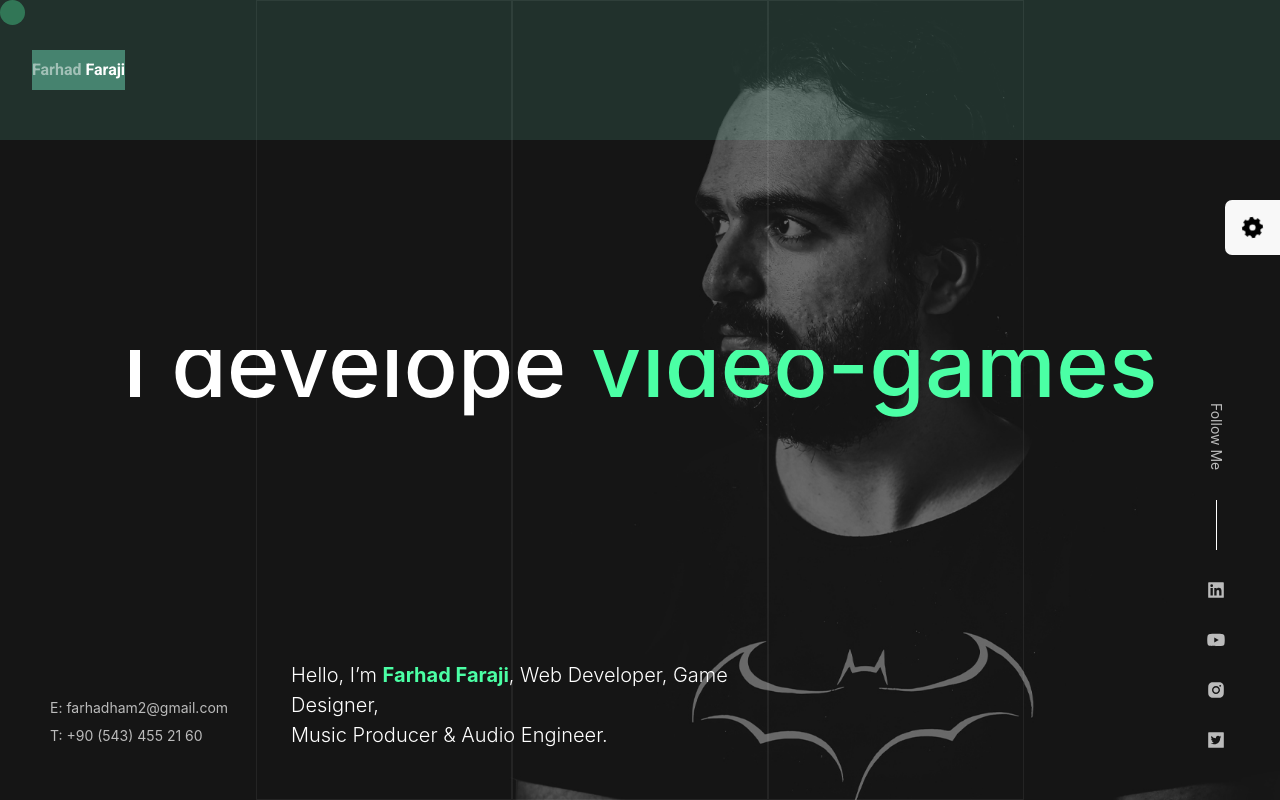
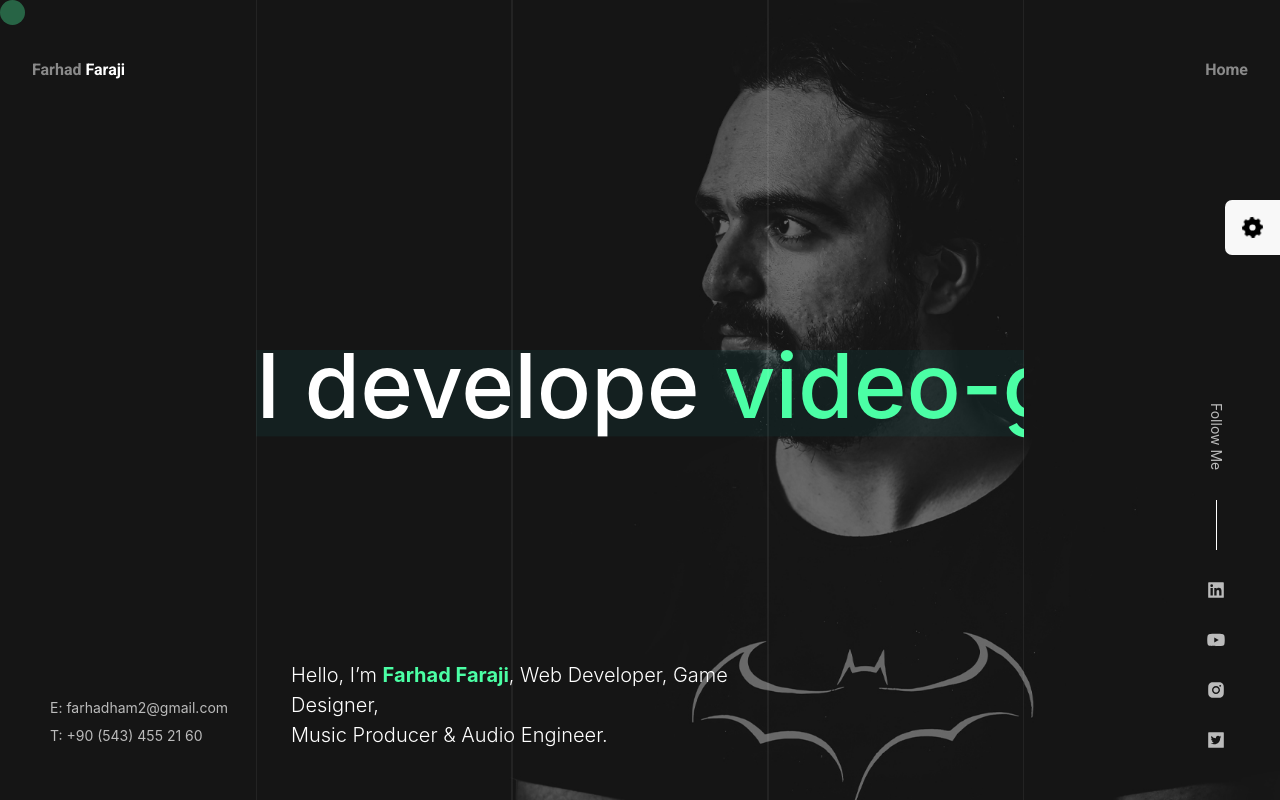
Before and after one commit to farhadham/fifth-design, a React (Create React App) app: page / in a window 1280 px wide. Shown: the top 800 px of the page. Built offline with nearby package versions, Linux system fonts and the light colour scheme.

Commit message:
working on link done

```diff
--- a/src/App.js
+++ b/src/App.js
@@ -6,6 +6,7 @@ import Setting from "./components/Setting/Setting";
 import { colors } from "./utils/colors";
 import Footer from "./components/Footer/Footer";
 import Nav from "./components/Nav/Nav";
+import Test from "./components/Test/Test";
 
 function App() {
   const [color, setColor] = useState(colors[0]);
@@ -23,11 +24,14 @@ function App() {
         y.set(event.pageY - 12.5);
       }}
     >
-      <Header color={color} lines={lines} />
       <MouseFollower x={x} y={y} color={color} linkHovered={linkHovered} />
       <Setting setColor={setColor} setLines={setLines} />
+
+      <Nav setLinkHovered={setLinkHovered} />
+
+      <Header color={color} lines={lines} />
+      <Test color={color} lines={lines} />
       <Footer setLinkHovered={setLinkHovered} />
-      <Nav />
     </div>
   );
 }
--- a/src/components/BackgroundImage/BackgroundImage.module.scss
+++ b/src/components/BackgroundImage/BackgroundImage.module.scss
@@ -1,9 +1,10 @@
 .wrapper {
+  top: 0;
   height: 100vh;
   width: 100%;
   background-image: url(../../../public/images/Header.jpg);
   background-position: center;
   background-size: cover;
-  position: absolute;
+  position: fixed;
   z-index: -100;
 }
--- a/src/components/Container/Container.js
+++ b/src/components/Container/Container.js
@@ -6,18 +6,26 @@ const Container = ({ children, lines }) => {
     <div className={styles.wrapper}>
       <div className={styles.container}>
         {children}
+        <div className={styles.lines}>
           <div
             className={`${styles["col1"]} ${styles["col"]}`}
-          style={lines ? { border: "solid 1px #ffffff10" } : { border: "none" }}
+            style={
+              lines ? { border: "solid 1px #ffffff10" } : { border: "none" }
+            }
           ></div>
           <div
             className={`${styles["col2"]} ${styles["col"]}`}
-          style={lines ? { border: "solid 1px #ffffff10" } : { border: "none" }}
+            style={
+              lines ? { border: "solid 1px #ffffff10" } : { border: "none" }
+            }
           ></div>
           <div
             className={`${styles["col3"]} ${styles["col"]}`}
-          style={lines ? { border: "solid 1px #ffffff10" } : { border: "none" }}
+            style={
+              lines ? { border: "solid 1px #ffffff10" } : { border: "none" }
+            }
           ></div>
+        </div>
       </div>
     </div>
   );
--- a/src/components/Container/Container.module.scss
+++ b/src/components/Container/Container.module.scss
@@ -2,46 +2,43 @@ $small: 720px;
 $medium: 1200px;
 
 .wrapper {
-  display: flex;
-  flex-direction: column;
-  align-items: center;
-
   .container {
     position: relative;
     margin: 0 auto;
-    position: absolute;
-    z-index: -90;
+    z-index: -80;
     width: 60%;
-    height: 100vh;
-    display: flex;
-    justify-content: center;
-    // background-color: aqua;
     @media screen and (max-width: $medium) {
       width: 100%;
     }
 
+    .lines {
+      top: 0;
+      position: absolute;
+      z-index: 20;
+      display: flex;
+      height: 100%;
+      width: 100%;
       .col {
-      // background-color: bisque;
         flex: 0 1 100%;
         border: solid 1px #ffffff10;
+        border-top-style: none !important;
+        border-bottom-style: none !important;
       }
+
       .col1 {
-      border-right-style: none;
-      border-top-style: none;
-      border-bottom-style: none;
+        // border-right-style: none;
       }
+
       .col2 {
-      border-right-style: none;
-      border-top-style: none;
-      border-bottom-style: none;
+        // border-right-style: none;
 
         @media screen and (max-width: $small) {
           display: none;
         }
       }
-    .col3 {
-      border-top-style: none;
-      border-bottom-style: none;
+
+      // .col3 {
+      // }
     }
   }
 }
--- a/src/components/Header/Header.js
+++ b/src/components/Header/Header.js
@@ -9,6 +9,7 @@ const Header = ({ color, lines }) => {
     <div className={styles.wrapper} id="header">
       <BackgroundImage />
       <Container lines={lines}>
+        <div className={styles.container}>
           <div className={styles.h2}>
             <motion.h2
               animate={{
@@ -24,7 +25,6 @@ const Header = ({ color, lines }) => {
               I develope <span style={{ color: color }}>websites</span>
             </motion.h2>
           </div>
-
           <div className={styles.h2}>
             <motion.h2
               animate={{
@@ -41,7 +41,6 @@ const Header = ({ color, lines }) => {
               I produce <span style={{ color: color }}>music</span>
             </motion.h2>
           </div>
-
           <div className={styles.h2}>
             <motion.h2
               animate={{
@@ -58,13 +57,13 @@ const Header = ({ color, lines }) => {
               I develope <span style={{ color: color }}>video-games</span>
             </motion.h2>
           </div>
-
           <h1>
             Hello, I’m <strong style={{ color: color }}>Farhad Faraji</strong>,
             Web Developer, Game Designer,
             <br />
             Music Producer & Audio Engineer.
           </h1>
+        </div>
       </Container>
     </div>
   );
--- a/src/components/Header/Header.module.scss
+++ b/src/components/Header/Header.module.scss
@@ -1,10 +1,20 @@
 $small: 720px;
 $medium: 1200px;
 
+.wrapper {
+}
+.container {
+  width: 100%;
+  height: 100vh;
+  position: relative;
+  display: flex;
+  justify-content: center;
+  align-items: center;
+}
+
 .h2 {
   position: absolute;
-  top: 50%;
-  transform: translateY(-50%);
+  width: 100%;
   white-space: nowrap;
   overflow: hidden;
   text-align: center;
@@ -15,7 +25,7 @@ h2 {
   font-size: 90px;
   line-height: 100px;
   font-weight: 500;
-
+  background-color: rgba(0, 255, 255, 0.048);
   @media screen and (max-width: $medium) {
     font-size: 60px;
   }
--- a/src/components/Nav/Nav.js
+++ b/src/components/Nav/Nav.js
@@ -1,26 +1,27 @@
-import React, { useState } from "react";
+import React from "react";
 import styles from "./Nav.module.scss";
 import { motion } from "framer-motion";
 
-const Nav = () => {
-  const [nameHovered, setNameHovered] = useState(false);
-
+const Nav = ({ setLinkHovered }) => {
   return (
     <div className={styles.wrapper}>
       <div className={styles.container}>
+        <div>
           <a
-          className={`${styles.name} ${styles.a}`}
+            href=""
+            className={`${styles.a}`}
             onMouseEnter={() => {
-            setNameHovered(true);
+              setLinkHovered(true);
             }}
             onMouseLeave={() => {
-            setNameHovered(false);
+              setLinkHovered(false);
             }}
           >
             <motion.div
               className={styles.cont}
               initial={{ y: 0 }}
-            animate={nameHovered ? { y: -50 } : { y: 0 }}
+              whileHover={{ y: -40 }}
+              transition={{ duration: 0.3 }}
             >
               <span className={styles.span}>
                 Farhad <strong className={styles.strong}>Faraji</strong>
@@ -31,6 +32,29 @@ const Nav = () => {
             </motion.div>
           </a>
         </div>
+        <div>
+          <a
+            href="#header"
+            className={`${styles.a}`}
+            onMouseEnter={() => {
+              setLinkHovered(true);
+            }}
+            onMouseLeave={() => {
+              setLinkHovered(false);
+            }}
+          >
+            <motion.div
+              className={styles.cont}
+              initial={{ y: 0 }}
+              whileHover={{ y: -40, color: "#ffffff" }}
+              transition={{ duration: 0.3 }}
+            >
+              <span className={styles.span}>Home</span>
+              <span className={styles.span}>Home</span>
+            </motion.div>
+          </a>
+        </div>
+      </div>
     </div>
   );
 };
--- a/src/components/Nav/Nav.module.scss
+++ b/src/components/Nav/Nav.module.scss
@@ -7,23 +7,25 @@ $medium: 1200px;
   justify-content: center;
   align-items: center;
   width: 100%;
-  background-color: rgba(127, 255, 212, 0.123);
+  // background-color: rgba(127, 255, 212, 0.123);
 
   .container {
     width: 95%;
     display: flex;
     justify-content: space-between;
+    // background-color: rgba(127, 255, 212, 0.397);
+    height: 40px;
+    overflow: hidden;
 
     .a {
-      overflow: hidden;
-      background-color: rgba(127, 255, 212, 0.397);
-      height: 40px;
+      // background-color: rgba(127, 255, 212, 0.397);
       font-size: 16px;
       line-height: 2.5;
       font-family: "Roboto";
       font-weight: 600;
       letter-spacing: 0;
       color: #ffffff80;
+      text-decoration: none;
 
       .cont {
         display: flex;
--- /dev/null
+++ b/src/components/Test/Test.js
@@ -0,0 +1,38 @@
+import React from "react";
+import Container from "../Container/Container";
+import styles from "./Test.module.scss";
+
+const Test = ({ color, lines }) => {
+  return (
+    <div className={styles.wrapper}>
+      <Container lines={lines}>
+        <div className={styles.container}>
+          <h6>FFFFFFFFFFFFF</h6>
+          <h6>FFFFFFFFFFFFF</h6>
+          <h6>FFFFFFFFFFFFF</h6>
+          <h6>FFFFFFFFFFFFF</h6>
+          <h6>FFFFFFFFFFFFF</h6>
+          <h6>FFFFFFFFFFFFF</h6>
+          <h6>FFFFFFFFFFFFF</h6>
+          <h6>FFFFFFFFFFFFF</h6>
+          <h6>FFFFFFFFFFFFF</h6>
+          <h6>FFFFFFFFFFFFF</h6>
+          <h6>FFFFFFFFFFFFF</h6>
+          <h6>FFFFFFFFFFFFF</h6>
+          <h6>FFFFFFFFFFFFF</h6>
+          <h6>FFFFFFFFFFFFF</h6>
+          <h6>FFFFFFFFFFFFF</h6>
+          <h6>FFFFFFFFFFFFF</h6>
+          <h6>FFFFFFFFFFFFF</h6>
+          <h6>FFFFFFFFFFFFF</h6>
+          <h6>FFFFFFFFFFFFF</h6>
+          <h6>FFFFFFFFFFFFF</h6>
+          <h6>FFFFFFFFFFFFF</h6>
+          <h6>FFFFFFFFFFFFF</h6>
+        </div>
+      </Container>
+    </div>
+  );
+};
+
+export default Test;
--- /dev/null
+++ b/src/components/Test/Test.module.scss
@@ -0,0 +1,5 @@
+.wrapper {
+  .container {
+    background-color: rgba(3, 31, 31, 0.918);
+  }
+}
```
Lines whose indentation alone changed are shown as unchanged.
